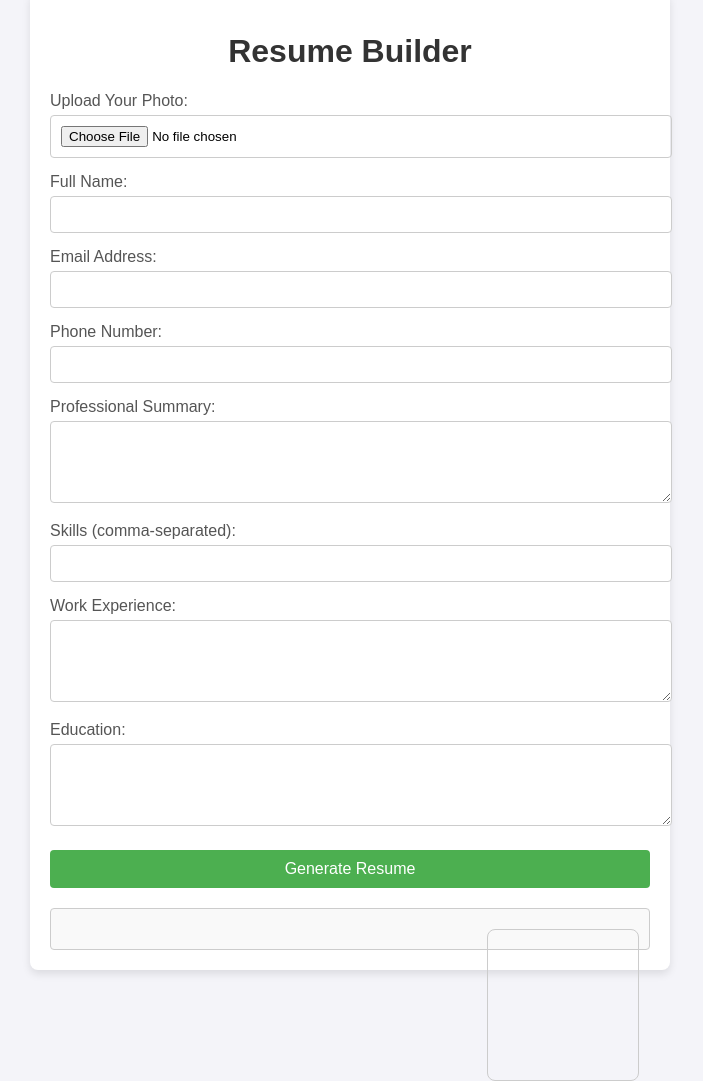
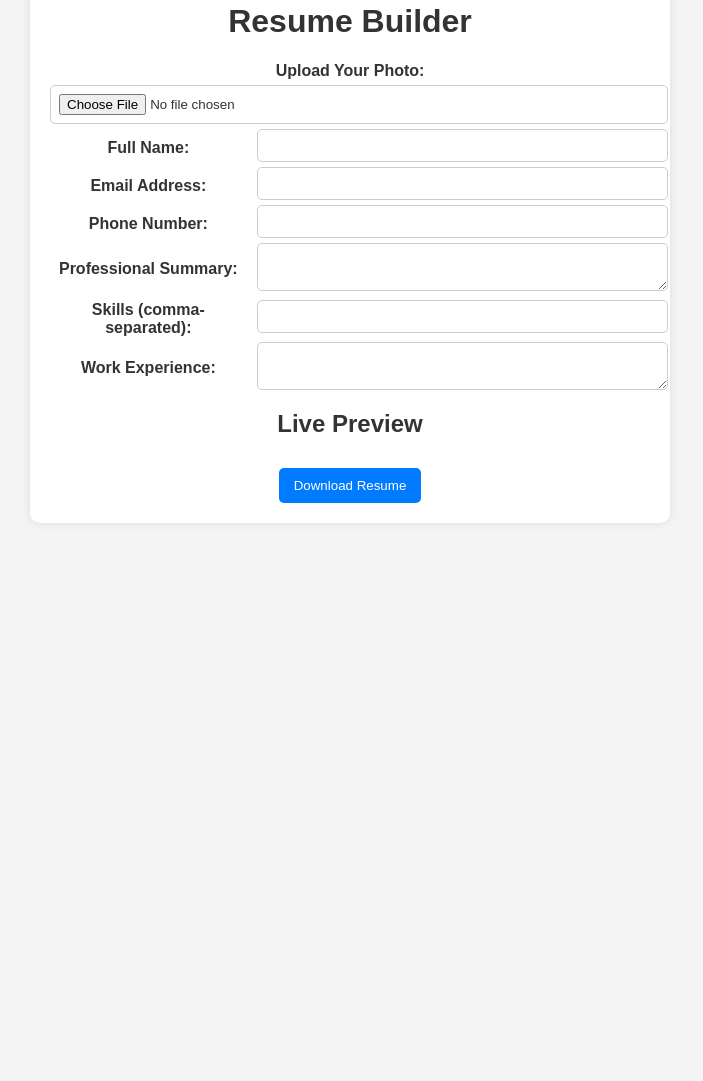
Before and after one commit to Ramya0203-code/Demo, a plain HTML site: page docs/index.html in a window 1280 px wide. Shown: the part 58-1139 px from the top of the page, without its empty margins (290-993 px from the left). After the commit the page ends 800 px from the top, so only its background shows below. Drawn offline with nearby package versions, Linux system fonts and the light colour scheme.

Commit message:
updated resume template with UI and functionality improvement

```diff
--- a/docs/index.html
+++ b/docs/index.html
@@ -5,39 +5,51 @@
     <meta name="viewport" content="width=device-width, initial-scale=1.0">
     <title>Resume Builder</title>
     <link rel="stylesheet" href="style.css">
+    <script src="https://cdnjs.cloudflare.com/ajax/libs/jspdf/2.5.1/jspdf.umd.min.js"></script>
 </head>
 <body>
-    <div class="container">
+    <div class="form-container">
         <h1>Resume Builder</h1>
-        <form id="resumeForm">
-    <label for="photo">Upload Your Photo:</label>
-    <input type="file" id="photo" name="photo" accept="image/*" onchange="previewPhoto()">
 
-    <label for="name">Full Name:</label>
-    <input type="text" id="name" name="name" required>
+        <!-- Photo Upload -->
+        <label>Upload Your Photo:</label>
+        <input type="file" id="photoUpload" accept="image/*">
+        <img id="previewImage" style="display: none; width: 100px; height: 100px; border-radius: 50%;">
 
-    <label for="email">Email Address:</label>
-    <input type="email" id="email" name="email" required>
+        <!-- Form Inputs -->
+        <div class="form-group">
+            <label for="fullname">Full Name:</label>
+            <input type="text" id="fullname">
+        </div>
+        <div class="form-group">
+            <label for="email">Email Address:</label>
+            <input type="email" id="email">
+        </div>
+        <div class="form-group">
+            <label for="phone">Phone Number:</label>
+            <input type="tel" id="phone">
+        </div>
+        <div class="form-group">
+            <label for="summary">Professional Summary:</label>
+            <textarea id="summary"></textarea>
+        </div>
+        <div class="form-group">
+            <label for="skills">Skills (comma-separated):</label>
+            <input type="text" id="skills">
+        </div>
+        <div class="form-group">
+            <label for="experience">Work Experience:</label>
+            <textarea id="experience"></textarea>
+        </div>
 
-    <label for="phone">Phone Number:</label>
-    <input type="tel" id="phone" name="phone" required>
+        <!-- Resume Preview -->
+        <h2>Live Preview</h2>
+        <div id="livePreview"></div>
 
-    <label for="summary">Professional Summary:</label>
-    <textarea id="summary" name="summary" rows="4" required></textarea>
+        <!-- Download Resume -->
+        <button id="downloadPDF">Download Resume</button>
+    </div>
 
-    <label for="skills">Skills (comma-separated):</label>
-    <input type="text" id="skills" name="skills" required>
-
-    <label for="workExperience">Work Experience:</label>
-    <textarea id="workExperience" name="workExperience" rows="4" required></textarea>
-
-    <label for="education">Education:</label>
-    <textarea id="education" name="education" rows="4" required></textarea>
-
-    <button type="button" onclick="generateResume()">Generate Resume</button>
-</form>
-
-<!-- Add an area to display the resume -->
-<div id="resumeOutput" class="resume-output">
-    <div id="photoPreview" class="photo-preview"></div>
-</div>
+    <script src="script.js"></script>
+</body>
+</html>
--- a/docs/script.js
+++ b/docs/script.js
@@ -1,48 +1,48 @@
-function previewPhoto() {
-    const photoInput = document.getElementById("photo");
-    const photoPreview = document.getElementById("photoPreview");
+// 1️⃣ Preview Uploaded Photo
+document.getElementById('photoUpload').addEventListener('change', function(event) {
+    const file = event.target.files[0];
+    if (file) {
+        const reader = new FileReader();
+        reader.onload = function(e) {
+            const img = document.getElementById('previewImage');
+            img.src = e.target.result;
+            img.style.display = "block";
+        };
+        reader.readAsDataURL(file);
+    }
+});
 
-    // Check if a file was uploaded
-    if (photoInput.files && photoInput.files[0]) {
-        const reader = new FileReader();
-        reader.onload = function (e) {
-            // Set the uploaded photo as the preview
-            photoPreview.innerHTML = `<img src="${e.target.result}" alt="Profile Photo">`;
-            photoPreview.style.display = "block";
-        };
-        reader.readAsDataURL(photoInput.files[0]);
-    }
-}
+// 2️⃣ Auto-Save Form Data
+document.addEventListener('DOMContentLoaded', function() {
+    const inputs = document.querySelectorAll('input, textarea');
+    inputs.forEach(input => {
+        input.value = localStorage.getItem(input.id) || '';
+        input.addEventListener('input', () => {
+            localStorage.setItem(input.id, input.value);
+        });
+    });
+});
 
-function generateResume() {
-    // Get form values
-    const name = document.getElementById("name").value;
-    const email = document.getElementById("email").value;
-    const phone = document.getElementById("phone").value;
-    const summary = document.getElementById("summary").value;
-    const skills = document.getElementById("skills").value;
-    const workExperience = document.getElementById("workExperience").value;
-    const education = document.getElementById("education").value;
-    const photoPreview = document.getElementById("photoPreview").innerHTML;
+// 3️⃣ Live Preview Feature
+document.getElementById('summary').addEventListener('input', function() {
+    document.getElementById('livePreview').innerText = this.value;
+});
 
-    // Create the resume output
-    const resumeOutput = `
-        <div class="resume-container">
-            ${photoPreview} <!-- Include the photo preview -->
-            <h2>${name}</h2>
-            <p><strong>Email:</strong> ${email}</p>
-            <p><strong>Phone:</strong> ${phone}</p>
-            <h3>Professional Summary</h3>
-            <p>${summary}</p>
-            <h3>Skills</h3>
-            <p>${skills}</p>
-            <h3>Work Experience</h3>
-            <p>${workExperience}</p>
-            <h3>Education</h3>
-            <p>${education}</p>
-        </div>
-    `;
+// 4️⃣ Download Resume as PDF
+document.getElementById('downloadPDF').addEventListener('click', function() {
+    const { jsPDF } = window.jspdf;
+    const doc = new jsPDF();
 
-    // Display the resume
-    document.getElementById("resumeOutput").innerHTML = resumeOutput;
-}
+    doc.setFont("helvetica", "bold");
+    doc.text("Resume", 90, 10);
+
+    doc.setFont("helvetica", "normal");
+    doc.text(`Full Name: ${document.getElementById('fullname').value}`, 10, 20);
+    doc.text(`Email: ${document.getElementById('email').value}`, 10, 30);
+    doc.text(`Phone: ${document.getElementById('phone').value}`, 10, 40);
+    doc.text(`Summary: ${document.getElementById('summary').value}`, 10, 50);
+    doc.text(`Skills: ${document.getElementById('skills').value}`, 10, 60);
+    doc.text(`Experience: ${document.getElementById('experience').value}`, 10, 70);
+
+    doc.save("Resume.pdf");
+});
--- a/docs/style.css
+++ b/docs/style.css
@@ -1,88 +1,65 @@
+/* General Styling */
 body {
-    font-family: Arial, sans-serif;
-    background-color: #f4f4f9;
+    font-family: 'Poppins', sans-serif;
+    background-color: #f4f4f4;
+    color: #333;
     margin: 0;
     padding: 0;
+    text-align: center;
 }
 
-.container {
+/* Form Styling */
+.form-container {
+    background-color: #fff;
     max-width: 600px;
-    margin: 50px auto;
+    margin: 20px auto;
     padding: 20px;
-    background: #ffffff;
-    border-radius: 8px;
-    box-shadow: 0 4px 8px rgba(0, 0, 0, 0.1);
+    border-radius: 10px;
+    box-shadow: 0px 0px 10px rgba(0, 0, 0, 0.1);
 }
 
-h1 {
-    text-align: center;
-    color: #333333;
+/* Labels & Inputs */
+label {
+    display: block;
+    font-weight: bold;
+    margin-top: 10px;
+}
+input, textarea {
+    width: 100%;
+    padding: 8px;
+    margin-top: 5px;
+    border: 1px solid #ccc;
+    border-radius: 5px;
 }
 
-form label {
-    display: block;
-    margin-top: 15px;
-    color: #555555;
+/* Grid Layout for Form */
+.form-group {
+    display: grid;
+    grid-template-columns: 1fr 2fr;
+    gap: 10px;
+    align-items: center;
 }
 
-form input, form textarea {
-    width: 100%;
-    padding: 10px;
-    margin-top: 5px;
-    border: 1px solid #cccccc;
-    border-radius: 4px;
+/* Button Styling */
+button {
+    background-color: #007bff;
+    color: white;
+    padding: 10px 15px;
+    border: none;
+    border-radius: 5px;
+    margin-top: 10px;
+    cursor: pointer;
+}
+button:hover {
+    background-color: #0056b3;
 }
 
-form button {
-    display: block;
-    width: 100%;
-    padding: 10px;
-    margin-top: 20px;
-    background: #4CAF50;
-    color: #ffffff;
-    border: none;
-    border-radius: 4px;
-    cursor: pointer;
-    font-size: 16px;
+/* Responsive Design */
+@media (max-width: 600px) {
+    .form-group {
+        grid-template-columns: 1fr;
+    }
+    button {
+        width: 100%;
+    }
 }
-
-form button:hover {
-    background: #45a049;
-}
-
-.resume-output {
-    margin-top: 20px;
-    padding: 20px;
-    border: 1px solid #cccccc;
-    border-radius: 4px;
-    background: #f9f9f9;
-}
-
-/* Style for the photo preview */
-.photo-preview {
-    width: 150px;
-    height: 150px;
-    margin: 10px auto;
-    border: 1px solid #cccccc;
-    border-radius: 8px;
-    overflow: hidden;
-    display: none; /* Initially hidden until an image is uploaded */
-}
-
-.photo-preview img {
-    width: 100%;
-    height: 100%;
-    object-fit: cover;
-}
-
-/* Align the photo to the top-right corner in the resume */
-.resume-output {
-    position: relative;
-}
-
-.resume-output .photo-preview {
-    position: absolute;
-    top: 10px;
-    right: 10px;
-    display: block;
-}
```
